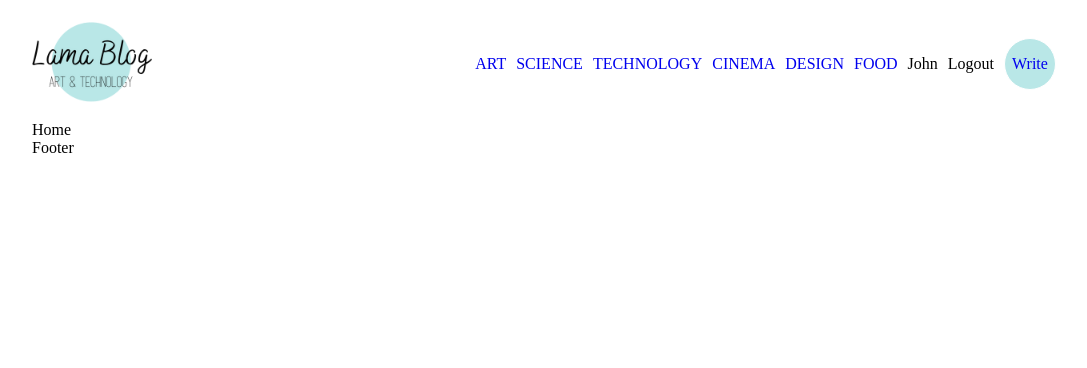
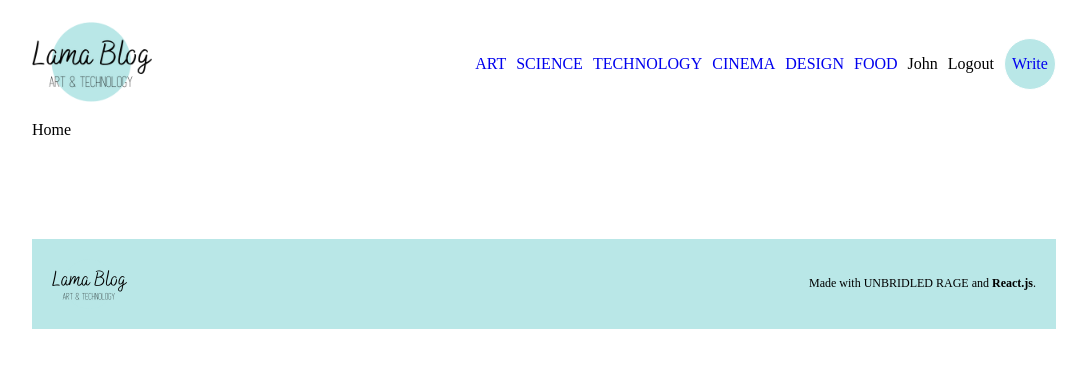
Before and after one commit to zuse-lightning/full-stack-blog-client, a React (Create React App) app: page / in a window 1280 px wide. Shown: the top 368 px of the page, without its empty margins (96-1183 px from the left). Built offline with nearby package versions, Linux system fonts and the light colour scheme.

Commit message:
added styling to Footer

```diff
--- a/src/components/Footer.jsx
+++ b/src/components/Footer.jsx
@@ -1,8 +1,12 @@
 import React from "react";
+import Logo from "../img/logo.png";
 
 const Footer = () => {
   return (
-    <div>Footer</div>
+    <footer className="footer">
+        <img src={Logo} alt="" />
+        <span>Made with UNBRIDLED RAGE and <b>React.js</b>.</span>
+    </footer>
   );
 };
 
--- a/src/style.scss
+++ b/src/style.scss
@@ -106,5 +106,18 @@
                 }
             }
         }
+
+        .footer {
+            margin-top: 100px;
+            padding: 20px;
+            background-color: $lightGreen;
+            display: flex;
+            align-items: center;
+            justify-content: space-between;
+            font-size: 12px;
+            img {
+              height: 50px;
+            }
+        }
     }
 }
```
